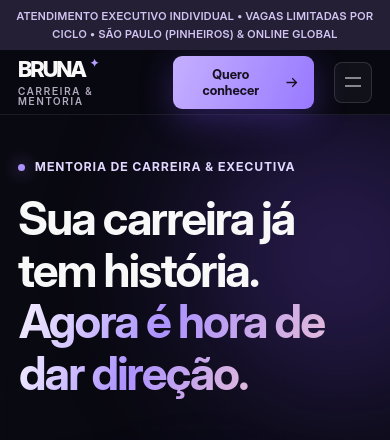
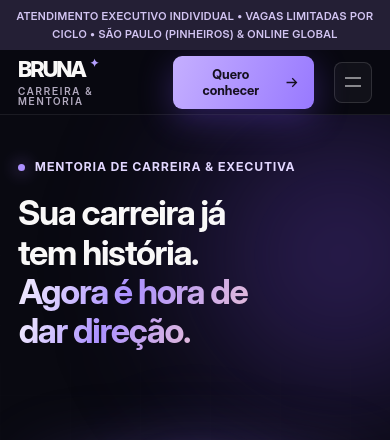
Before and after one commit to RenegedKrl/BRUNA-COACH, a website: page index.html in a window 390 px wide. Shown: the top 440 px of the page. Drawn offline with Linux system fonts and the light colour scheme.

Commit message:
fix(hero): reestruturar h1 em 4 linhas simetricas impedindo quebra orfa do 'de'

```diff
--- a/css/sections.css
+++ b/css/sections.css
@@ -191,13 +191,18 @@
 }
 
 .hero h1 {
-  font-size: clamp(46px, 5.2vw, 82px);
-  letter-spacing: -0.042em;
-  line-height: 1.12;
+  font-size: clamp(40px, 4.8vw, 76px);
+  letter-spacing: -0.04em;
+  line-height: 1.15;
   font-weight: 680;
   max-width: 720px;
   margin: 0;
   padding-bottom: 0.04em;
+}
+
+.hero-h1-line {
+  display: inline-block;
+  white-space: nowrap;
 }
 
 .hero h1 .gradient-text {
@@ -1116,9 +1121,9 @@
   }
 
   .hero h1 {
-    font-size: clamp(46px, 5.8vw, 68px);
-    line-height: 1.12;
-    letter-spacing: -0.042em;
+    font-size: clamp(36px, 4.6vw, 54px);
+    line-height: 1.15;
+    letter-spacing: -0.038em;
   }
 
   .presentation-grid {
@@ -1283,10 +1288,10 @@
 
   .hero h1 {
     order: 2;
-    font-size: clamp(46px, 11.5vw, 70px);
+    font-size: clamp(32px, 8.8vw, 44px);
     max-width: 100%;
-    letter-spacing: -0.040em;
-    line-height: 1.12;
+    letter-spacing: -0.038em;
+    line-height: 1.15;
     padding-bottom: 0.05em;
   }
 
@@ -2018,9 +2023,9 @@
 /* Small Mobile Screens (<= 380px, e.g. 320px - 375px) */
 @media (max-width: 380px) {
   .hero h1 {
-    font-size: clamp(35px, 10.5vw, 42px);
-    line-height: 1.14;
-    letter-spacing: -0.038em;
+    font-size: clamp(27px, 8.2vw, 33px);
+    line-height: 1.16;
+    letter-spacing: -0.035em;
   }
 
   .nav .btn {
--- a/index.html
+++ b/index.html
@@ -89,9 +89,10 @@
           </div>
 
           <h1 id="hero-heading">
-            Sua carreira já<br>tem história.<br>
-            <span class="gradient-text">Agora é hora de</span><br>
-            <span class="gradient-text">dar direção.</span>
+            <span class="hero-h1-line">Sua carreira já</span><br>
+            <span class="hero-h1-line">tem história.</span><br>
+            <span class="hero-h1-line gradient-text">Agora é hora de</span><br>
+            <span class="hero-h1-line gradient-text">dar direção.</span>
           </h1>
 
           <p class="hero-desc">
```
Also changed, not shown: qa/screenshots/bruna-mobile-390-primeira-dobra.png, 2 other files.
